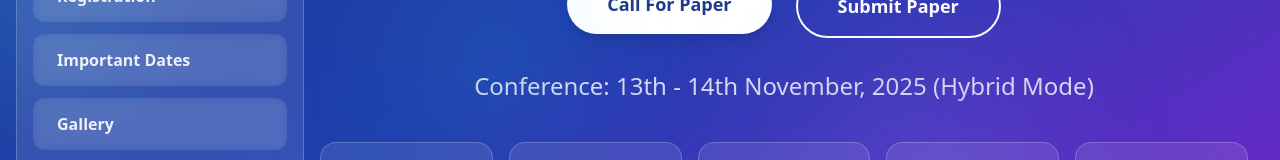
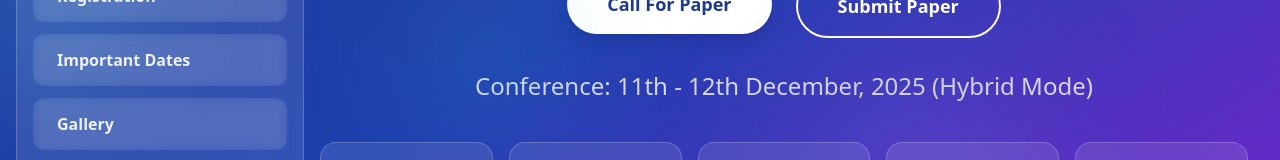
Before and after one commit to sameer-soni/icistech, a React (Vite) app: page / in a window 1280 px wide. Shown: the part 415-575 px from the top of the page. Built offline with nearby package versions, Linux system fonts and the light colour scheme.

Commit message:
date updated

```diff
--- a/src/pages/Index.tsx
+++ b/src/pages/Index.tsx
@@ -99,7 +99,7 @@ const Index = () => {
               transition={{ duration: 0.8, delay: 1.6 }}
               className="text-base sm:text-lg md:text-xl lg:text-2xl text-white/80 mb-6 md:mb-10 px-4 font-medium conference-date"
             >
-              Conference: 13th - 14th November, 2025 (Hybrid Mode)
+              Conference: 11th - 12th December, 2025 (Hybrid Mode)
             </motion.p>
           </motion.div>
 
```
